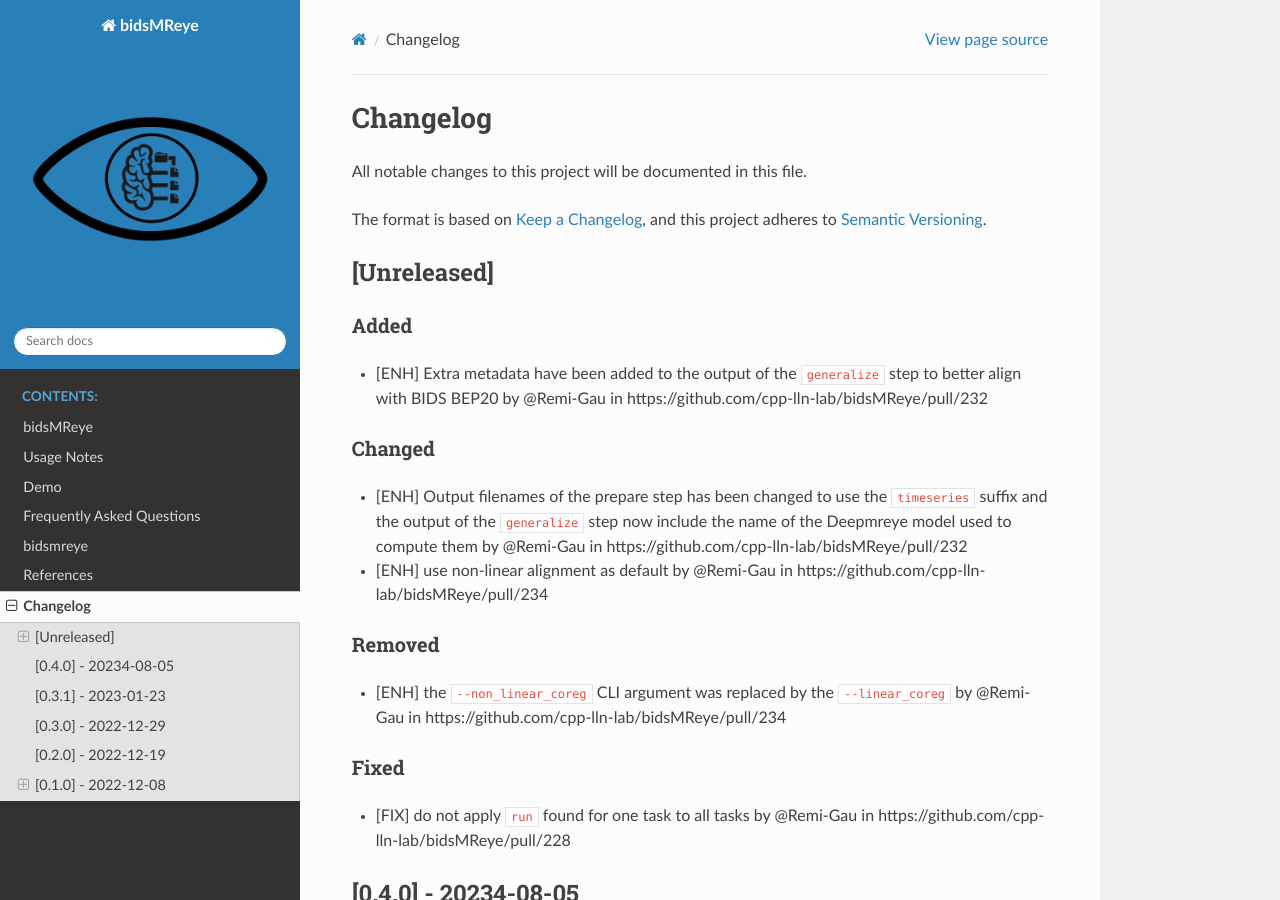
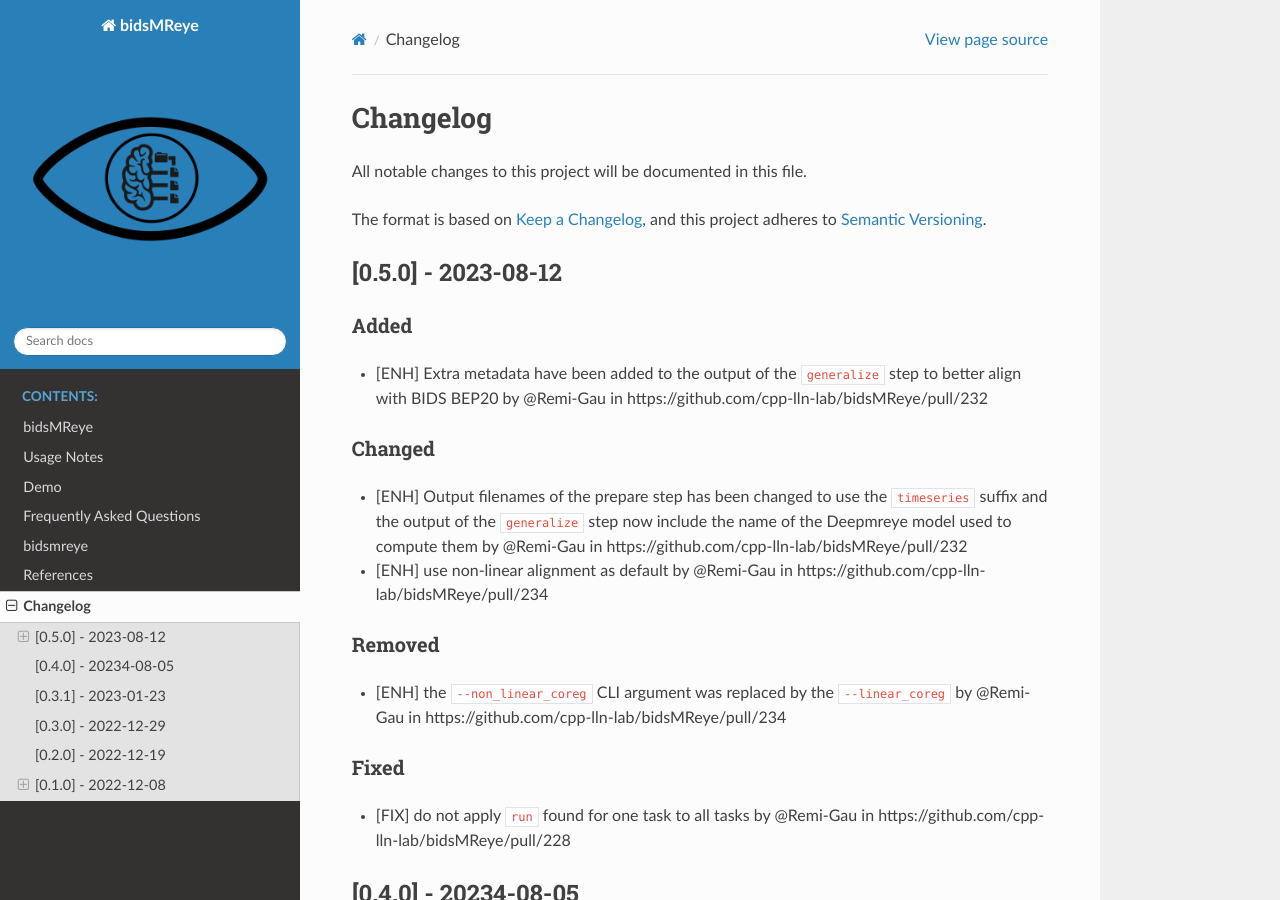
Before and after one commit to cpp-lln-lab/bidsMReye, a Sphinx documentation site: the page built from docs/source/CHANGELOG.md, in a window 1280 px wide and 900 px high. Built offline with Sphinx 7.4.7 and the Read the Docs theme 2.0.0, drawn with Linux system fonts in a browser that asks for light colours; the version number could not be read and is left out.

Commit message:
[MAINT] update changelog

```diff
--- a/docs/source/CHANGELOG.md
+++ b/docs/source/CHANGELOG.md
@@ -19,7 +21,7 @@ and this project adheres to [Semantic Versioning](https://semver.org/spec/v2.0.0
 ### Security
 -->
 
-## [Unreleased]
+## [0.5.0] - 2023-08-12
 
 ### Added
 
```
Also changed, not shown: other parts of docs/source/CHANGELOG.md (+2 -0 lines), 1 other file.
